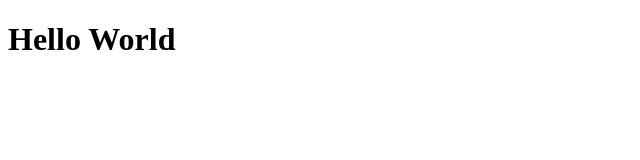
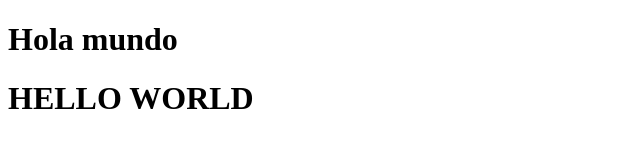
Before and after one commit to AntonyGi/git-curso, a plain HTML site: page index.html in a window 1280 px wide. Shown: the whole page, without its empty margins (0-640 px from the left). Drawn offline with Linux system fonts and the light colour scheme.

Commit message:
First commitgit

```diff
--- a/index.html
+++ b/index.html
@@ -7,6 +7,7 @@
     <title>Hello fron Container</title>
 </head>
 <body>
-    <h1>Hello World</h1>
+    <h1>Hola mundo</h1>
+    <h1> HELLO WORLD</h1>
 </body>
 </html>
```
